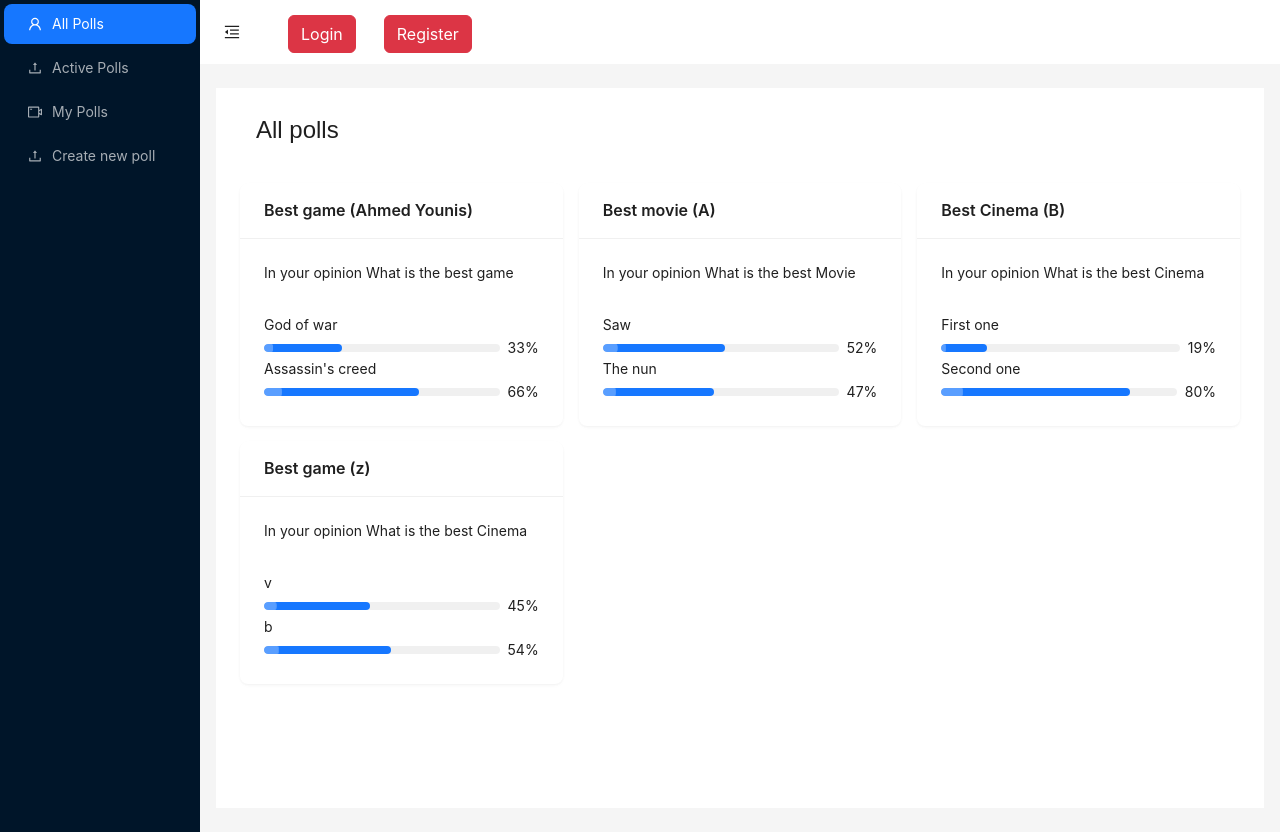
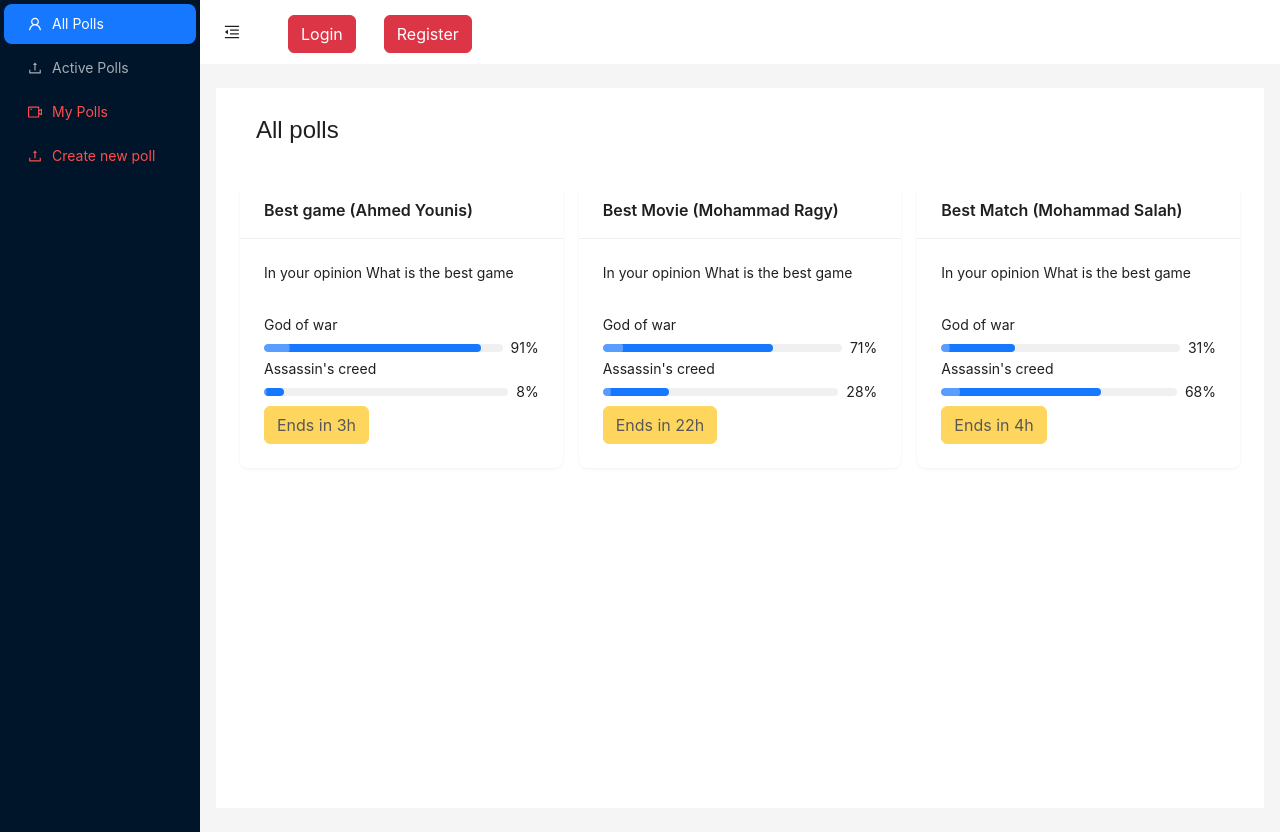
Before and after one commit to DevAYounes/p2, a Next.js app: page /Dashboard in a window 1280 px wide. Built offline with nearby package versions, Linux system fonts and the light colour scheme.

Commit message:
Major changes v3

```diff
--- /dev/null
+++ b/Globals.js
@@ -0,0 +1,3 @@
+module.exports={
+    logged:false
+}
--- a/package.json
+++ b/package.json
@@ -10,6 +10,7 @@
   },
   "dependencies": {
     "antd": "^5.8.6",
+    "axios": "^1.5.0",
     "bootstrap": "^5.3.1",
     "eslint": "8.48.0",
     "eslint-config-next": "13.4.19",
--- a/src/app/CreatePolls/page.js
+++ /dev/null
@@ -1,5 +0,0 @@
-const CreatePolls = ()=>{
-
-}
-
-export default CreatePolls;
--- a/src/app/Dashboard/Components/PollCard.js
+++ b/src/app/Dashboard/Components/PollCard.js
@@ -11,7 +11,7 @@ const PollCard = (props) => {
     title: props.title,
     timeRemainning: props.timeRemainning,
   };
-  debugger;
+
   const [value, setValue] = useState(1);
   const onChange = (e) => {
     console.log("radio checked", e.target.value);
@@ -23,7 +23,6 @@ const PollCard = (props) => {
         cardDetails.options[index].votes + cardDetails.options[index + 1].votes;
       const percentage = o.votes / AllVotes;
       return parseInt(percentage * 100);
-
     }
   };
   return (
@@ -48,8 +47,15 @@ const PollCard = (props) => {
               </Radio.Group>
             </div>
             <br></br>
-
-            <Button className="btn btn-primary px-4 mt-3">Submit</Button>
+            <div class="btn disabled btn-warning">
+              Ends in {cardDetails.timeRemainning}
+            </div>
+            <Button
+              className="btn btn-primary px-3 py-1 mt-4"
+              style={{ marginLeft: 125 }}
+            >
+              Submit
+            </Button>
           </div>
         )}
         {!isLogged && (
@@ -62,6 +68,9 @@ const PollCard = (props) => {
                 </div>
               );
             })}
+            <div class="btn disabled btn-warning mt-1">
+              Ends in {cardDetails.timeRemainning}
+            </div>
           </div>
         )}
       </Card>
--- a/src/app/Dashboard/layout.js
+++ b/src/app/Dashboard/layout.js
@@ -1,6 +1,7 @@
 "use client";
 import React, { useState } from "react";
 import { useRouter } from "next/navigation";
+import Globals from "../../../Globals";
 
 import {
   MenuFoldOutlined,
@@ -18,7 +19,9 @@ export default function RootLayout({ children }) {
   const {
     token: { colorBgContainer },
   } = theme.useToken();
-  const [isLogged, Login] = useState(false);
+
+  const isLogged = Globals.logged;
+  debugger;
   const router = useRouter();
 
   const onSelect = (e) => {
@@ -28,8 +31,19 @@ export default function RootLayout({ children }) {
         break;
       case "2":
         break;
+      case "3":
+        if (isLogged) {
+          router.push("/Dashboard/PollCreation");
+        } else {
+          router.push("/Login");
+        }
+        break;
       case "4":
-        router.push("/Dashboard/PollCreation");
+        if (isLogged) {
+          router.push("/Dashboard/PollCreation");
+        } else {
+          router.push("/Login");
+        }
         break;
     }
   };
@@ -57,11 +71,13 @@ export default function RootLayout({ children }) {
               key: "3",
               icon: <VideoCameraOutlined />,
               label: "My Polls",
+              danger: !isLogged,
             },
             {
               key: "4",
               icon: <UploadOutlined />,
               label: "Create new poll",
+              danger: !isLogged,
             },
           ]}
         />
@@ -84,17 +100,33 @@ export default function RootLayout({ children }) {
             }}
           />
           {!isLogged && (
-            <Link className="btn btn-danger mx-4" replace={true} href={"/Login"}>
+            <Link
+              className="btn btn-danger mx-4"
+              replace={true}
+              href={"/Login"}
+            >
               Login
             </Link>
           )}
           {!isLogged && (
-            <Link className="btn btn-danger mx-1 " replace={true} href={"./Register"}>
+            <Link
+              className="btn btn-danger mx-1 "
+              replace={true}
+              href={"./Register"}
+            >
               Register
             </Link>
           )}
+
           {isLogged && (
-            <Link className="btn btn-danger mx-0 " replace={true} href={"./Login"}>
+            <Link
+              onClick={() => {
+                Globals.logged = !Globals.logged;
+              }}
+              className="btn btn-danger mx-0 "
+              replace={true}
+              href={"./Login"}
+            >
               Logout
             </Link>
           )}
--- a/src/app/Dashboard/page.js
+++ b/src/app/Dashboard/page.js
@@ -2,48 +2,40 @@
 import React, { useState } from "react";
 import PollCard from "./Components/PollCard";
 import { Col, Row } from "antd";
+import Globals from "../../../Globals"
 const Dashboard = () => {
-  const isLogged = false;
+
+  const isLogged = Globals.logged;
 
   const [pollCards, setPollCards] = useState([
     {
-      title: "Best game",
+      Title: "Best game",
       pollMaker: "Ahmed Younis",
-      description: "In your opinion What is the best game",
-      timeRemainning: 10 + "h",
-      options: [
-        { option: "God of war", value: 1 ,votes:5},
-        { option: "Assassin's creed", value: 2 ,votes:10},
+      Description: "In your opinion What is the best game",
+      Time: 3 + "h",
+      Options: [
+        { option: "God of war", value: 1, votes: 51 },
+        { option: "Assassin's creed", value: 2, votes: 5 },
       ],
     },
     {
-      title: "Best movie",
-      pollMaker: "A",
-      description: "In your opinion What is the best Movie",
-      timeRemainning: 5 + "h",
-      options: [
-        { option: "Saw", value: 1,votes:18 },
-        { option: "The nun", value: 2 ,votes:16},
+      Title: "Best Movie",
+      pollMaker: "Mohammad Ragy",
+      Description: "In your opinion What is the best game",
+      Time: 22 + "h",
+      Options: [
+        { option: "God of war", value: 1, votes: 10 },
+        { option: "Assassin's creed", value: 2, votes: 4 },
       ],
     },
     {
-      title: "Best Cinema",
-      pollMaker: "B",
-      description: "In your opinion What is the best Cinema",
-      timeRemainning: 6 + "h",
-      options: [
-        { option: "First one", value: 1 ,votes:10},
-        { option: "Second one", value: 2 ,votes:41},
-      ],
-    },
-    {
-      title: "Best game",
-      pollMaker: "z",
-      description: "In your opinion What is the best Cinema",
-      timeRemainning: 1 + "h",
-      options: [
-        { option: "v", value: 1 ,votes:5},
-        { option: "b", value: 2,votes:6 },
+      Title: "Best Match",
+      pollMaker: "Mohammad Salah",
+      Description: "In your opinion What is the best game",
+      Time: 4 + "h",
+      Options: [
+        { option: "God of war", value: 1, votes: 5 },
+        { option: "Assassin's creed", value: 2, votes: 11 },
       ],
     },
   ]);
@@ -62,12 +54,11 @@ const Dashboard = () => {
               <div style={{ marginTop: 15 }}>
                 <PollCard
                   pollMaker={c.pollMaker}
-                  description={c.description}
+                  description={c.Description}
                   isLogged={isLogged}
-                  options={c.options}
-                  title={c.title}
-                  timeRemainning={c.timeRemainning}
-
+                  options={c.Options}
+                  title={c.Title}
+                  timeRemainning={c.Time}
                 />
               </div>
             </Col>
```
Also changed, not shown: src/app/Dashboard/PollCreation/OptionsForms.js (+13 -2 lines), src/app/Login/page.js (+34 -5 lines), src/app/Register/page.js (+33 -9 lines), 1 other file (tests, documents, lock files or other folders).
